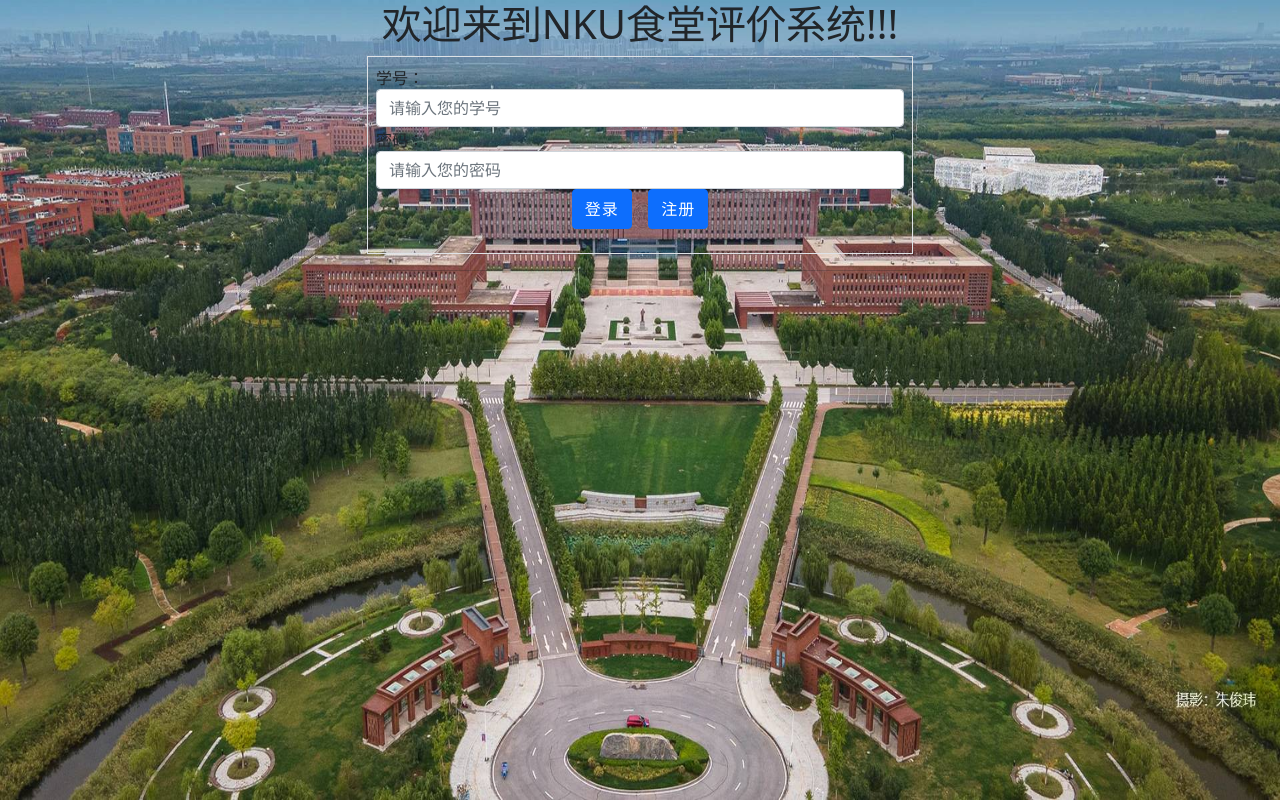
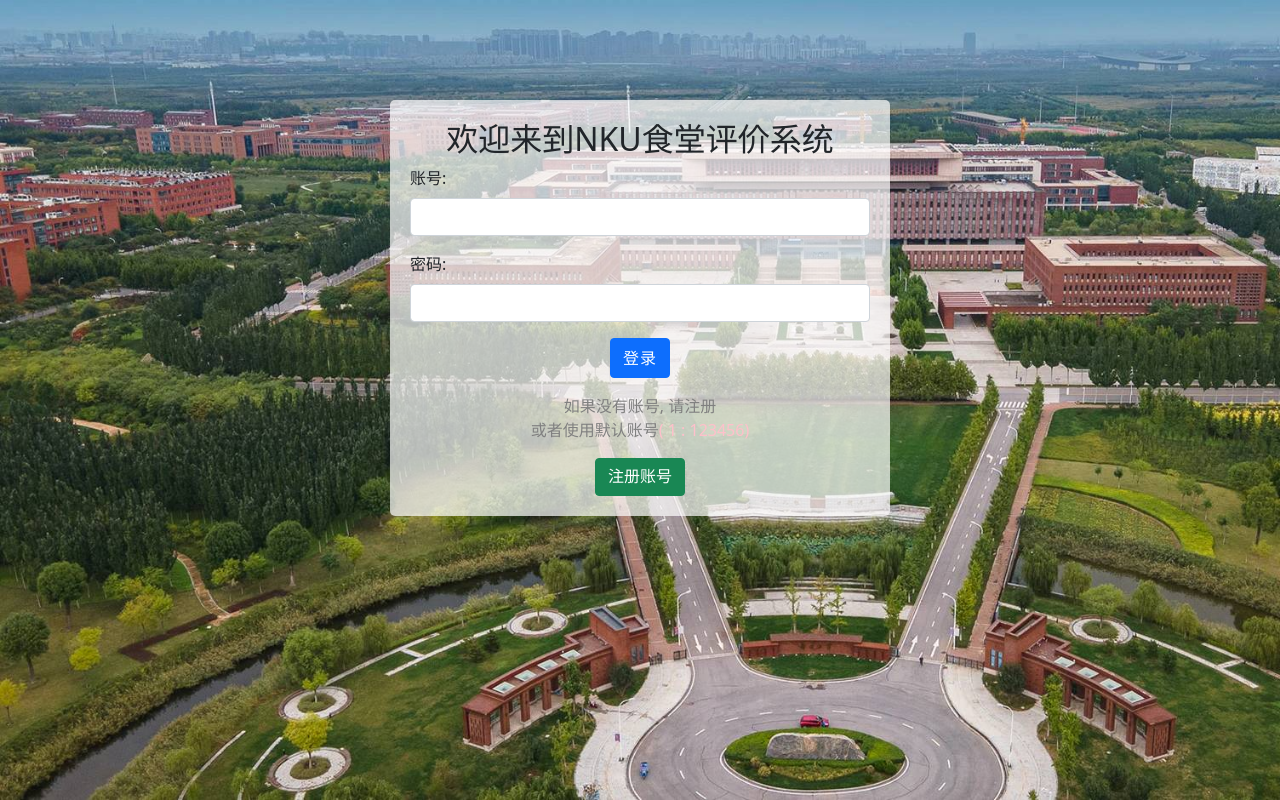
Before and after one commit to ericjuice/Canteen_evaluation_system, a PHP site: page /source/index.php in a window 1280 px wide. Run offline with PHP 8.4, Linux system fonts and the light colour scheme.

Commit message:
changed style

```diff
--- a/source/index.php
+++ b/source/index.php
@@ -12,67 +12,49 @@
 
     <!-- 最新的 Bootstrap5 核心 JavaScript 文件 -->
     <script src="https://cdn.staticfile.org/twitter-bootstrap/5.1.1/js/bootstrap.min.js"></script>
+        <style>
+        body {
+            background-repeat: no-repeat;
+            background-size: cover;
+        }
+
+        .container {
+            margin-top: 100px;
+            width: 500px;
+            background-color: rgba(255, 255, 255, 0.7);
+            padding: 20px;
+            border-radius: 5px;
+        }
+
+        .captcha-image {
+            width: 30%;
+            height: auto;
+        }
+    </style>
 </head>
 
 <body>
     <div class="container">
-        <div class="row flex justify-content-center align-items-center">
-            <div class="col-md-6">
-                <h1 class="text-center">欢迎来到NKU食堂评价系统!!!</h1>
-                <!-- <a href="reg.php" class="d-block text-center my-3">还没注册?点我</a> -->
-                <table class="table table-bordered table-striped">
-                    <tr>
-                        <td>
-                            <form method="post" action="login.php">
-                                <div class="form-group">
-                                    <label for="username">学号：</label>
-                                    <input name="stu_id" type="text" id="username" class="form-control" placeholder="请输入您的学号" required="required" />
-                                </div>
-                                <div class="form-group">
-                                    <label for="password">密码：</label>
-                                    <input name="pwd" type="password" id="password" class="form-control" placeholder="请输入您的密码" required="required" />
-                                </div>
-                                <div class="form-group text-center">
-                                    <button type="submit" class="btn btn-primary">登录</button>
-                                    &nbsp;&nbsp;
-                                    <button href="reg.php" class="btn btn-primary">注册</button>
-                                </div>
-                            </form>
-                        </td>
-                    </tr>
-                </table>
-                <hr />
+        <h2 class="text-center">欢迎来到NKU食堂评价系统</h2>
+        <form method="post" action="login.php">
+            <div class="mb-3">
+                <label for="account" class="form-label">账号:</label>
+                <input type="text" class="form-control" id="username" name="stu_id" required>
             </div>
+            <div class="mb-3">
+                <label for="password" class="form-label">密码:</label>
+                <input type="password" class="form-control" id="password" name="pwd" required>
+            </div>
+            <div class="text-center">
+                <button type="submit" class="btn btn-primary">登录</button>
+            </div>
+        </form>
+        <p class="text-center mt-3" style="color: gray">如果没有账号, 请注册<br>或者使用默认账号<font color="pink">( 1 : 123456)</font></p>
+        <div class="text-center">
+            <a href="reg.php" class="btn btn-success">注册账号</a>
         </div>
     </div>
 </body>
 
-<!-- <body>
-
-    <div align="center">
-        <h1>欢迎来到南开大学食堂评价系统!!!</h1>
-        <a href="reg.php">还没注册?点我</a>
-        <table width="900" border="10" cellspacing="20" cellpadding="10">
-            <tr>
-                <td height="40">
-                    <form method="post" action="login.php">
-                        <div align="center">
-                            学号：
-                            <input name="stu_id" type="text" id="username" size="12" placeholder="请输入您的学号" required="required" />
-                            密码：
-                            <input name="pwd" type="password" id="password" size="12" placeholder="请输入您的密码" required="required" />
-                            <input type="submit" value="登录" />
-                        </div>
-                    </form>
-                </td>
-            </tr>
-        </table>
-        <tr>
-            <td>
-                <hr />
-            </td>
-        </tr>
-    </div>
-</body> -->
 
 </html>
```
